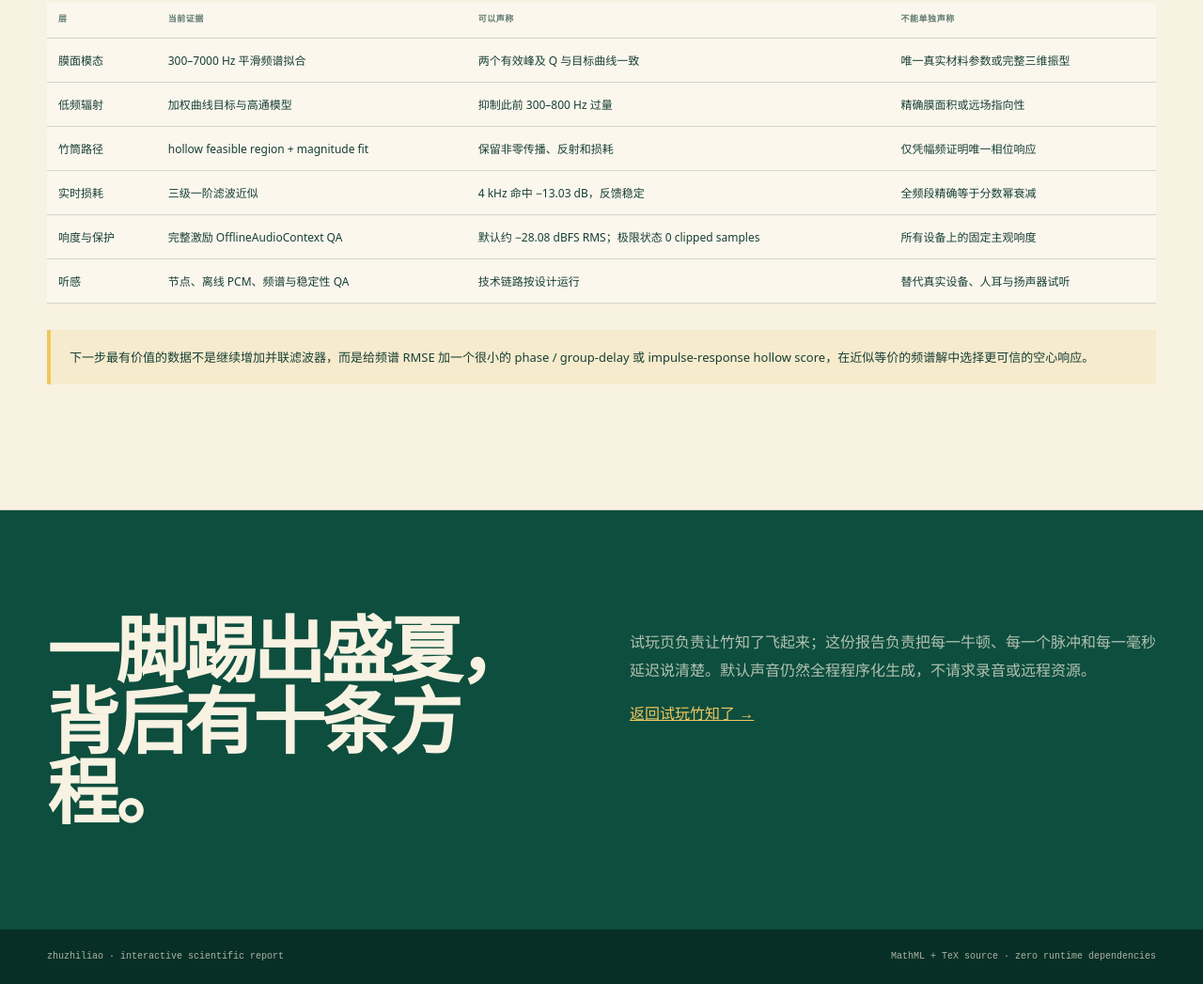
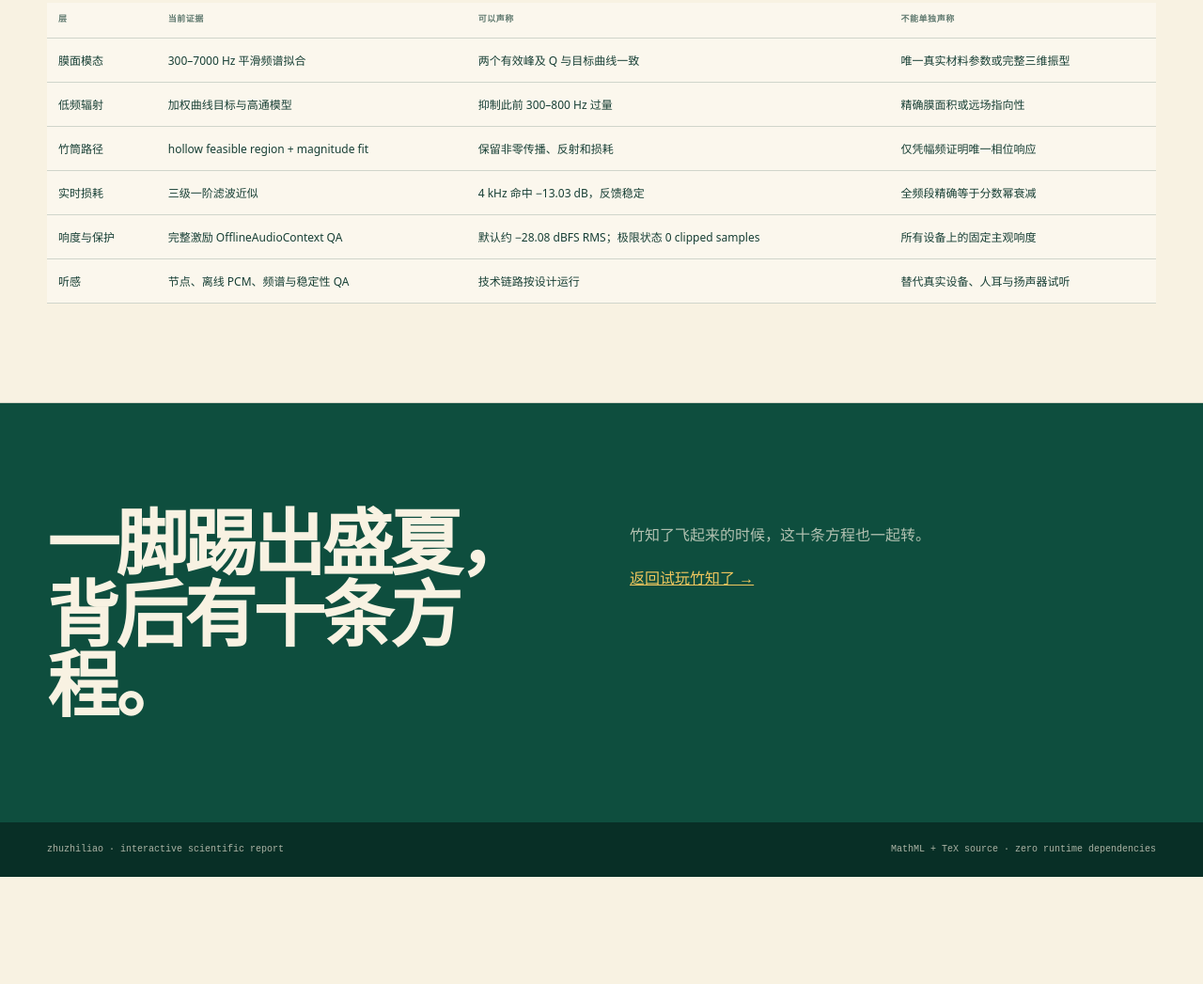
Before and after one commit to bkmashiro/bamboo-cicada, a website built with Vite: page science.html in a window 1280 px wide. Shown: the part 7820-8867 px from the top of the page at 94% size. After the commit the page ends 8753 px from the top, so only its background shows below. Built offline with nearby package versions, Linux system fonts and the light colour scheme.

Commit message:
fix: let the science report end naturally

```diff
--- a/science.html
+++ b/science.html
@@ -179,11 +179,11 @@
       <table aria-label="模型证据与限制"><thead><tr><th>层</th><th>当前证据</th><th>可以声称</th><th>不能单独声称</th></tr></thead><tbody>
         <tr><td>膜面模态</td><td>300–7000 Hz 平滑频谱拟合</td><td>两个有效峰及 Q 与目标曲线一致</td><td>唯一真实材料参数或完整三维振型</td></tr><tr><td>低频辐射</td><td>加权曲线目标与高通模型</td><td>抑制此前 300–800 Hz 过量</td><td>精确膜面积或远场指向性</td></tr><tr><td>竹筒路径</td><td>hollow feasible region + magnitude fit</td><td>保留非零传播、反射和损耗</td><td>仅凭幅频证明唯一相位响应</td></tr><tr><td>实时损耗</td><td>三级一阶滤波近似</td><td>4 kHz 命中 −13.03 dB，反馈稳定</td><td>全频段精确等于分数幂衰减</td></tr><tr><td>响度与保护</td><td>完整激励 OfflineAudioContext QA</td><td>默认约 −28.08 dBFS RMS；极限状态 0 clipped samples</td><td>所有设备上的固定主观响度</td></tr><tr><td>听感</td><td>节点、离线 PCM、频谱与稳定性 QA</td><td>技术链路按设计运行</td><td>替代真实设备、人耳与扬声器试听</td></tr>
       </tbody></table>
-      <div class="callout">下一步最有价值的数据不是继续增加并联滤波器，而是给频谱 RMSE 加一个很小的 phase / group-delay 或 impulse-response hollow score，在近似等价的频谱解中选择更可信的空心响应。</div>
+
     </div></section>
   </main>
 
-  <section class="conclusion"><div class="conclusion-inner"><h2>一脚踢出盛夏，背后有十条方程。</h2><div><p>试玩页负责让竹知了飞起来；这份报告负责把每一牛顿、每一个脉冲和每一毫秒延迟说清楚。默认声音仍然全程程序化生成，不请求录音或远程资源。</p><p><a href="./">返回试玩竹知了 →</a></p></div></div></section>
+  <section class="conclusion"><div class="conclusion-inner"><h2>一脚踢出盛夏，背后有十条方程。</h2><div><p>竹知了飞起来的时候，这十条方程也一起转。</p><p><a href="./">返回试玩竹知了 →</a></p></div></div></section>
   <footer><span>zhuzhiliao · interactive scientific report</span><span>MathML + TeX source · zero runtime dependencies</span></footer>
   <script type="module" src="/science.ts"></script>
 </body>
```
